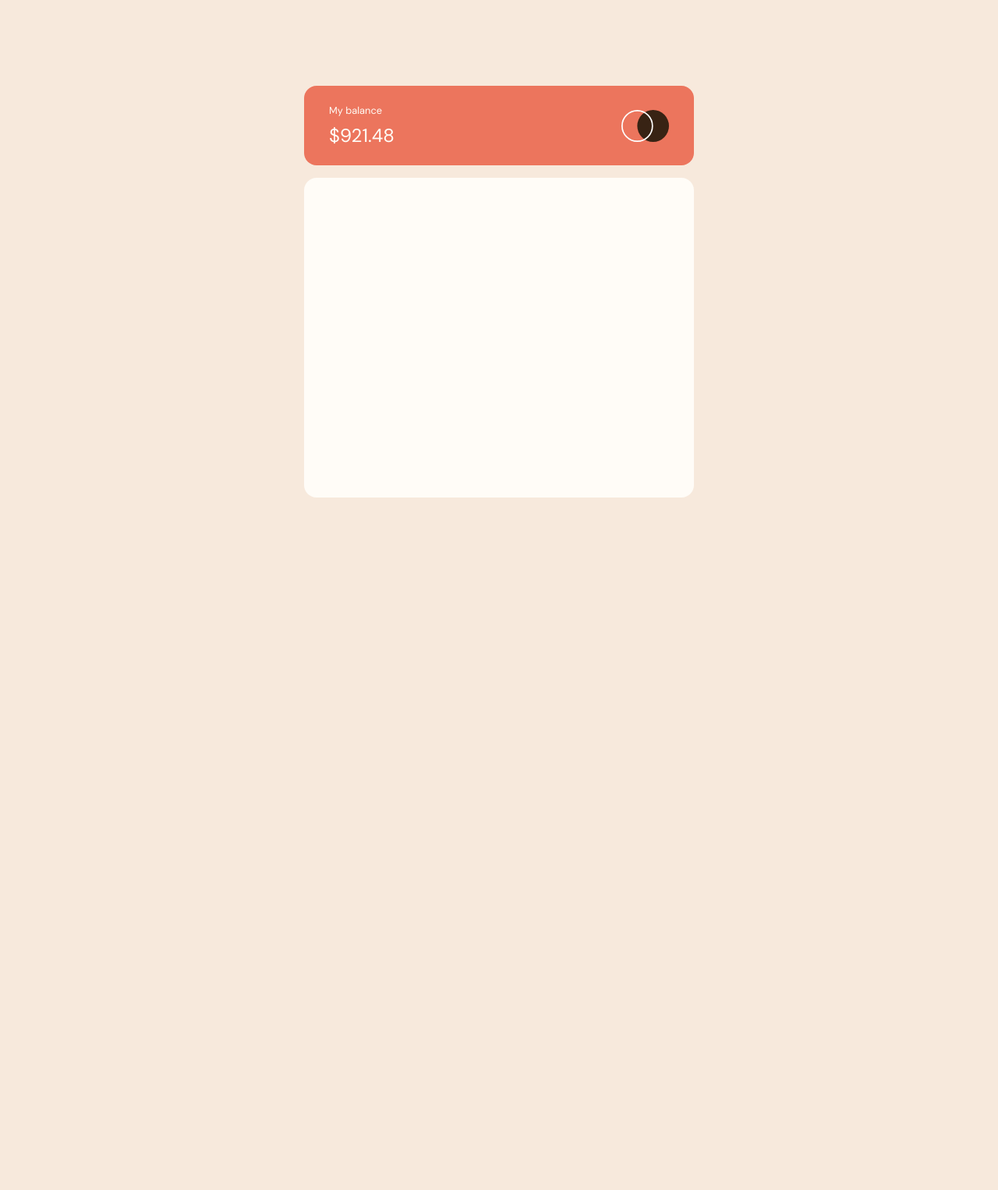
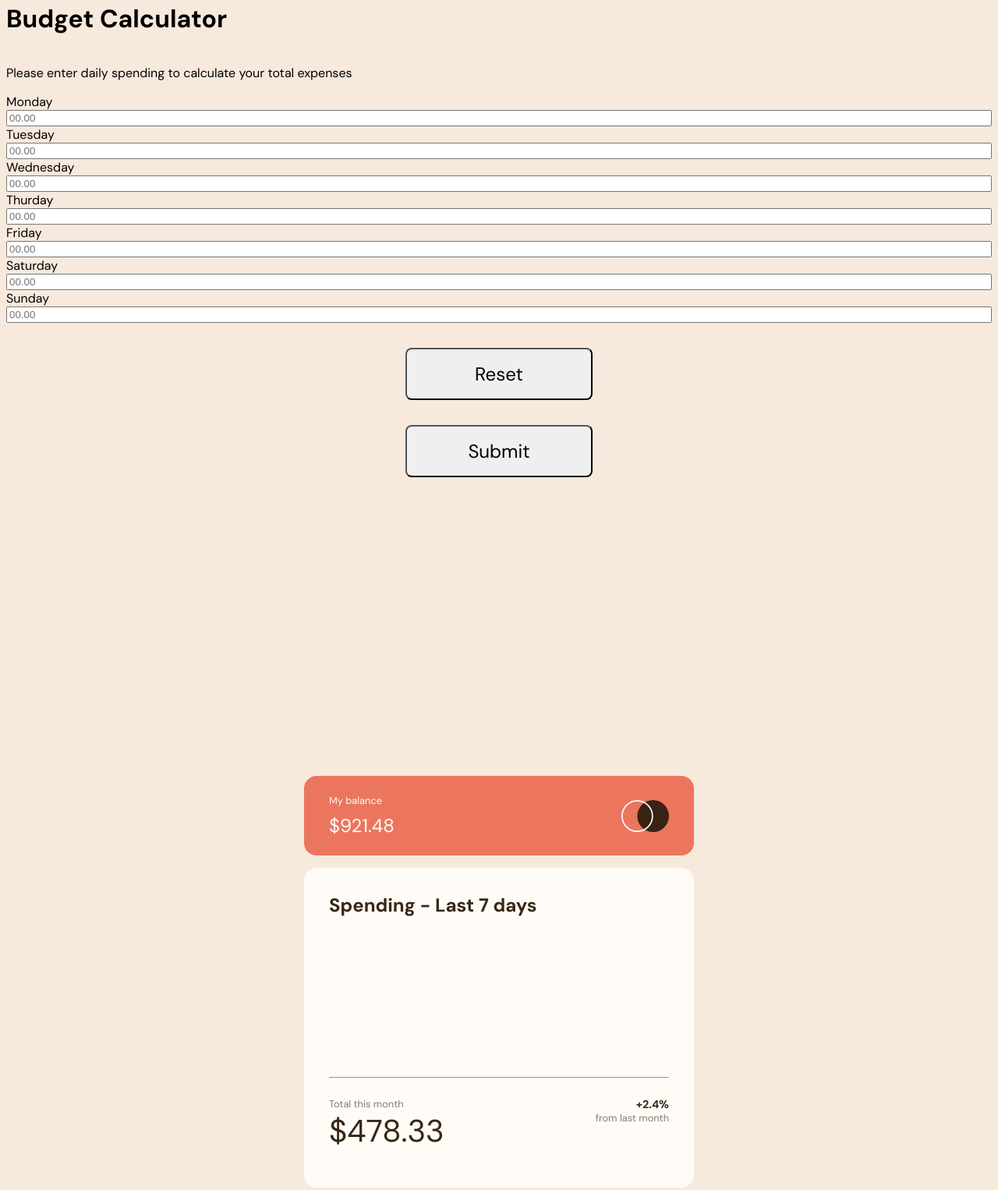
Before and after one commit to jrdotel/vmlyr-challenges, a plain HTML site: page challenge-6/challenge-6.html in a window 1280 px wide. Shown: the part 18-1544 px from the top of the page at 78% size. Before the commit the page ends 800 px from the top, so only its background shows below. Drawn offline with Linux system fonts and the light colour scheme.

Commit message:
component progress started building form

```diff
--- a/challenge-6/challenge-6.html
+++ b/challenge-6/challenge-6.html
@@ -8,6 +8,26 @@
     <title>Challenge 6</title>
 </head>
 <body>
+    <h1 class="form__title">Budget Calculator</h1>
+    <form action=".component" method="GET">
+       <p class="form_instructions">Please enter daily spending to calculate your total expenses</p>
+       <label for="monday">Monday</label>
+           <input type="text" name="monday" id="monday" placeholder="00.00">
+       <label for="tuesday">Tuesday</label>
+           <input type="text" name="teusday" id="tuesday" placeholder="00.00">
+       <label for="wednesday">Wednesday</label>
+           <input type="text" name="wednesday" id="wednesday" placeholder="00.00">
+       <label for="thursday">Thurday</label>
+           <input type="text" name="thursday" id="thursday" placeholder="00.00">
+       <label for="friday">Friday</label>
+           <input type="text" name="friday" id="friday" placeholder="00.00">
+       <label for="saturday">Saturday</label>
+           <input type="text" name="saturday" id="saturday" placeholder="00.00">
+       <label for="sunday">Sunday</label>
+           <input type="text" name="sunday" id="sunday" placeholder="00.00">
+       <button type="reset" class="reset">Reset</button>
+       <button type="submit" class="submit">Submit</button>
+    </form>
     <main class="component">
         <div class="balance">
             <dl class="balance__amount">
@@ -17,7 +37,34 @@
             <img src="./images/logo.svg" aria-hidden="true">
         </div>
         <div class="info">
-
+            <header class="info__summary">Spending - Last 7 days</header>
+            <dl class="info__graph">
+                <dt class="info__graph--day-1"></dt>
+                <dd class="info__graph--bar"></dd>
+                <dt class="info__graph--day-2"></dt>
+                <dd class="info__graph--bar"></dd>
+                <dt class="info__graph--day-3"></dt>
+                <dd class="info__graph--bar"></dd>
+                <dt class="info__graph--day-4"></dt>
+                <dd class="info__graph--bar"></dd>
+                <dt class="info__graph--day-5"></dt>
+                <dd class="info__graph--bar"></dd>
+                <dt class="info__graph--day-6"></dt>
+                <dd class="info__graph--bar"></dd>
+                <dt class="info__graph--day-7"></dt>
+                <dd class="info__graph--bar"></dd>
+            </dl>
+            <hr class="info__break">
+            <footer class="info__calc">
+                <dl class="info__calc--amount">
+                    <dt>Total this month</dt>
+                    <dd>$478.33</dd>
+                </dl>
+                <dl class="info__calc--percentage">
+                    <dd>+2.4%</dd>
+                    <dt>from last month</dt>
+                </dl>
+            </footer>
         </div>
     </main>
 
--- a/challenge-6/styles/c6-styles.css
+++ b/challenge-6/styles/c6-styles.css
@@ -19,6 +19,23 @@
 /* Styles */
 body {
     background-color: var(--primary-background);
+    font-family: 'DM Sans';
+}
+
+form {
+    height: 100vh;
+    display: flex;
+    flex-direction: column;
+
+}
+
+form button {
+    width: 15rem;
+    margin: 2rem auto 0;
+    padding: 1rem;
+    border-radius: .5rem;
+    font-family: "DM Sans";
+    font-size: 1.5rem;
 }
 
 .component {
@@ -28,7 +45,6 @@ body {
     margin: 8rem auto 8rem;
     row-gap: 1rem;
     width: min(90%, 500px);
-    font-family: 'DM Sans';
 }
 
 .balance {
@@ -67,6 +83,47 @@ body {
 .info {
     background-color: var(--secondary-background);
     grid-row-start: 2;
+    padding: 2rem;
+}
+
+.info__summary {
+    font-size: 1.5rem;
+    font-weight: 600;
+    color: var(--text-accent);
+}
+
+.info__graph {
+    position:relative;
+    height: 50%;
+}
+
+.info__calc {
+    display: flex;
+    justify-content: space-between;
+}
+
+.info__calc dt {
+    font-size: .8rem;
+    opacity: 50%;
+}
+
+.info__calc dd {
+    margin-left: 0;
+    color: var(--text-accent);
+}
+
+.info__calc--amount dd {
+    font-size: 2.5rem;
+    font-weight: 500;
+}
+
+.info__calc--percentage {
+    text-align: end;
+    vertical-align: bottom;
+}
+.info__calc--percentage dd {
+    font-weight: 700;
+    font-size: .9rem;
 }
 
 /* Mobile */
```
